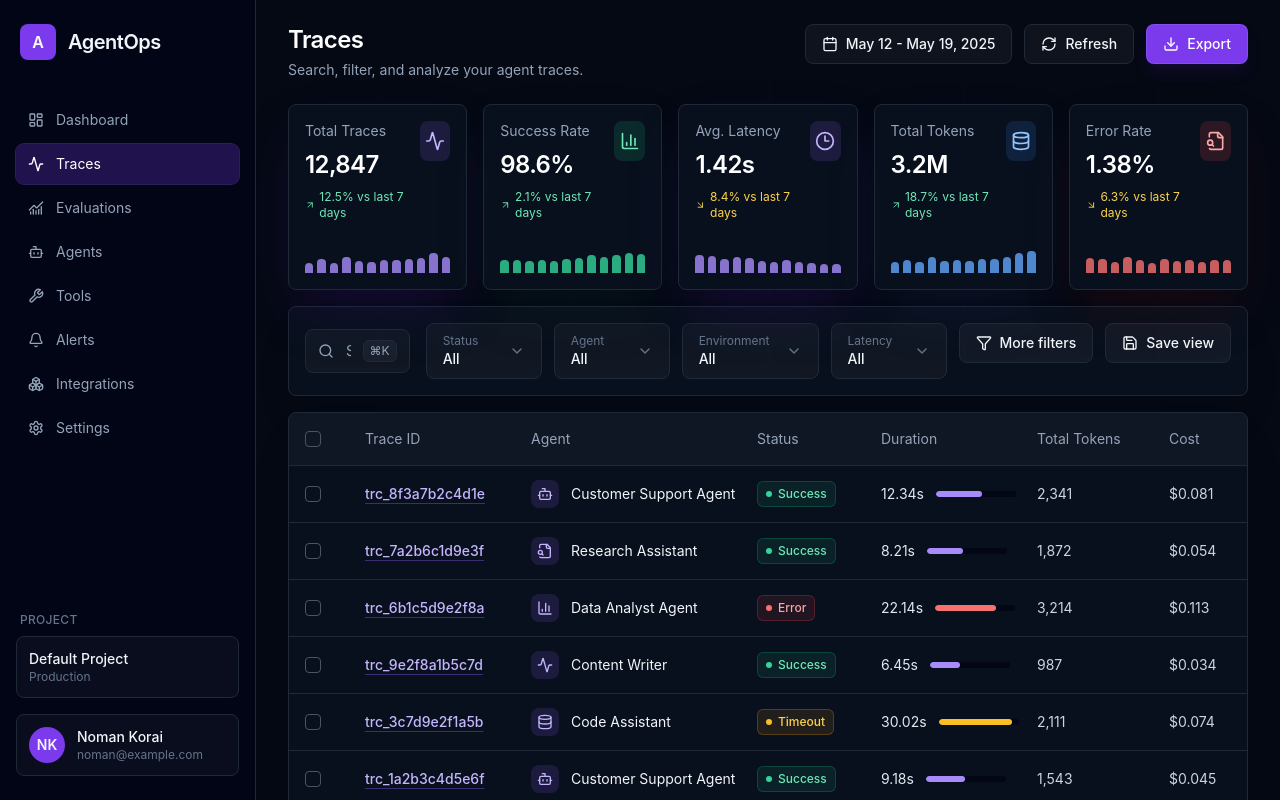
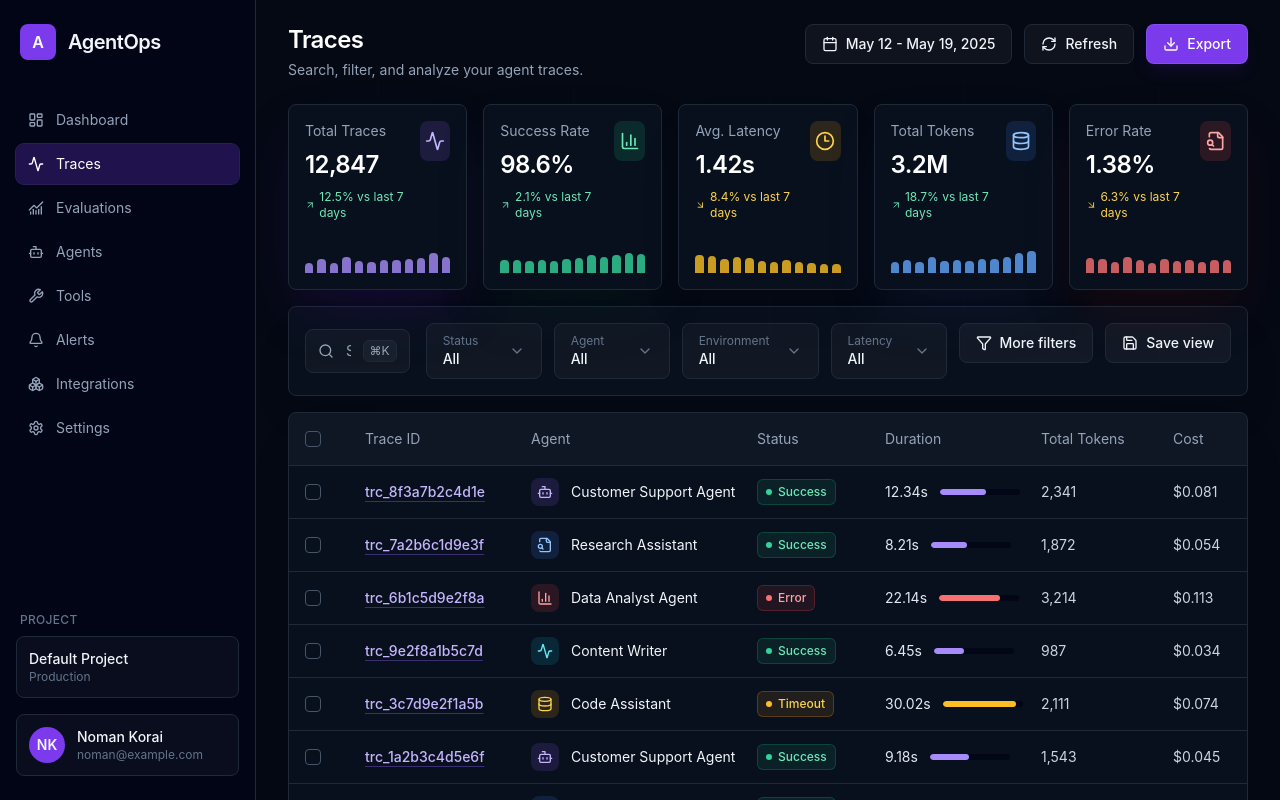
Before and after one commit to ArelGabay/agentops, a React (Vite) app in the folder frontend/: page /traces in a window 1280 px wide. Shown: the top 800 px of the page. Built offline with nearby package versions, Linux system fonts and the light colour scheme.

Commit message:
fix(frontend): polish traces list ui

```diff
--- a/frontend/src/pages/DashboardPage.tsx
+++ b/frontend/src/pages/DashboardPage.tsx
@@ -45,7 +45,7 @@ const metricCards = [
     value: '1.42s',
     trendLabel: '8.4% vs last 7 days',
     trend: 'down' as const,
-    tone: 'violet' as const,
+    tone: 'amber' as const,
     icon: <Clock3 className="h-5 w-5" />,
     sparkline: [56, 52, 44, 50, 46, 39, 35, 42, 33, 31, 29, 28],
   },
--- a/frontend/src/pages/TracesPage.tsx
+++ b/frontend/src/pages/TracesPage.tsx
@@ -8,7 +8,6 @@ import {
   Clock3,
   Database,
   Download,
-  Eye,
   FileSearch,
   Filter,
   RefreshCw,
@@ -49,7 +48,7 @@ const metricCards = [
     value: '1.42s',
     trendLabel: '8.4% vs last 7 days',
     trend: 'down' as const,
-    tone: 'violet' as const,
+    tone: 'amber' as const,
     icon: <Clock3 className="h-5 w-5" />,
     sparkline: [56, 52, 44, 50, 46, 39, 35, 42, 33, 31, 29, 28],
   },
@@ -86,6 +85,7 @@ const traceRows = [
     environment: 'Production',
     user: 'user_1234',
     icon: <Bot className="h-4 w-4" />,
+    iconTone: 'bg-violet-500/15 text-violet-300',
   },
   {
     id: 'trc_7a2b6c1d9e3f',
@@ -99,6 +99,7 @@ const traceRows = [
     environment: 'Production',
     user: 'user_5678',
     icon: <FileSearch className="h-4 w-4" />,
+    iconTone: 'bg-blue-500/15 text-blue-300',
   },
   {
     id: 'trc_6b1c5d9e2f8a',
@@ -112,6 +113,7 @@ const traceRows = [
     environment: 'Production',
     user: 'user_4321',
     icon: <BarChart3 className="h-4 w-4" />,
+    iconTone: 'bg-red-500/15 text-red-300',
   },
   {
     id: 'trc_9e2f8a1b5c7d',
@@ -125,6 +127,7 @@ const traceRows = [
     environment: 'Staging',
     user: 'user_9876',
     icon: <Activity className="h-4 w-4" />,
+    iconTone: 'bg-cyan-500/15 text-cyan-300',
   },
   {
     id: 'trc_3c7d9e2f1a5b',
@@ -138,6 +141,7 @@ const traceRows = [
     environment: 'Production',
     user: 'user_2468',
     icon: <Database className="h-4 w-4" />,
+    iconTone: 'bg-amber-500/15 text-amber-300',
   },
   {
     id: 'trc_1a2b3c4d5e6f',
@@ -151,6 +155,7 @@ const traceRows = [
     environment: 'Production',
     user: 'user_1357',
     icon: <Bot className="h-4 w-4" />,
+    iconTone: 'bg-violet-500/15 text-violet-300',
   },
   {
     id: 'trc_5d6e7f8a9b0c',
@@ -164,6 +169,7 @@ const traceRows = [
     environment: 'Production',
     user: 'user_8642',
     icon: <FileSearch className="h-4 w-4" />,
+    iconTone: 'bg-blue-500/15 text-blue-300',
   },
   {
     id: 'trc_2b3c4d5e6f7a',
@@ -177,6 +183,7 @@ const traceRows = [
     environment: 'Staging',
     user: 'user_9753',
     icon: <BarChart3 className="h-4 w-4" />,
+    iconTone: 'bg-red-500/15 text-red-300',
   },
   {
     id: 'trc_8b9c0d1e2f3a',
@@ -190,6 +197,7 @@ const traceRows = [
     environment: 'Production',
     user: 'user_7531',
     icon: <Activity className="h-4 w-4" />,
+    iconTone: 'bg-cyan-500/15 text-cyan-300',
   },
   {
     id: 'trc_0c1d2e3f4a5b',
@@ -203,11 +211,12 @@ const traceRows = [
     environment: 'Production',
     user: 'user_1597',
     icon: <Database className="h-4 w-4" />,
+    iconTone: 'bg-amber-500/15 text-amber-300',
   },
 ]
 
 const traceTableColumns =
-  '44px minmax(150px,1.1fr) minmax(210px,1.4fr) 108px 140px 116px 92px 190px 126px 110px 88px'
+  '44px minmax(150px,1.15fr) minmax(210px,1.55fr) 112px 140px 116px 92px 190px 128px 110px'
 
 function EnvironmentBadge({ value }: { value: string }) {
   const isProduction = value === 'Production'
@@ -277,7 +286,7 @@ export function TracesPage() {
 
       <Card className="mt-4 overflow-hidden">
         <div className="overflow-x-auto">
-          <div className="min-w-[1320px]">
+          <div className="min-w-[1240px]">
             <div
               className="grid items-center gap-4 bg-white/[0.03] px-4 py-4 text-sm text-slate-400"
               style={{ gridTemplateColumns: traceTableColumns }}
@@ -292,7 +301,6 @@ export function TracesPage() {
               <span>Start Time</span>
               <span>Environment</span>
               <span>User</span>
-              <span>Actions</span>
             </div>
 
             {traceRows.map((trace) => (
@@ -306,7 +314,7 @@ export function TracesPage() {
                   {trace.id}
                 </span>
                 <span className="flex min-w-0 items-center gap-3">
-                  <span className="grid h-7 w-7 shrink-0 place-items-center rounded-lg bg-violet-500/15 text-violet-300">
+                  <span className={['grid h-7 w-7 shrink-0 place-items-center rounded-lg', trace.iconTone].join(' ')}>
                     {trace.icon}
                   </span>
                   <span className="truncate text-slate-100">{trace.agent}</span>
@@ -328,14 +336,6 @@ export function TracesPage() {
                   <EnvironmentBadge value={trace.environment} />
                 </span>
                 <span className="whitespace-nowrap text-slate-300">{trace.user}</span>
-                <span className="flex items-center gap-2 whitespace-nowrap">
-                  <IconButton label={`Preview ${trace.id}`}>
-                    <Eye className="h-4 w-4" />
-                  </IconButton>
-                  <IconButton label={`Open ${trace.id}`}>
-                    <ChevronRight className="h-4 w-4" />
-                  </IconButton>
-                </span>
               </div>
             ))}
           </div>
```
